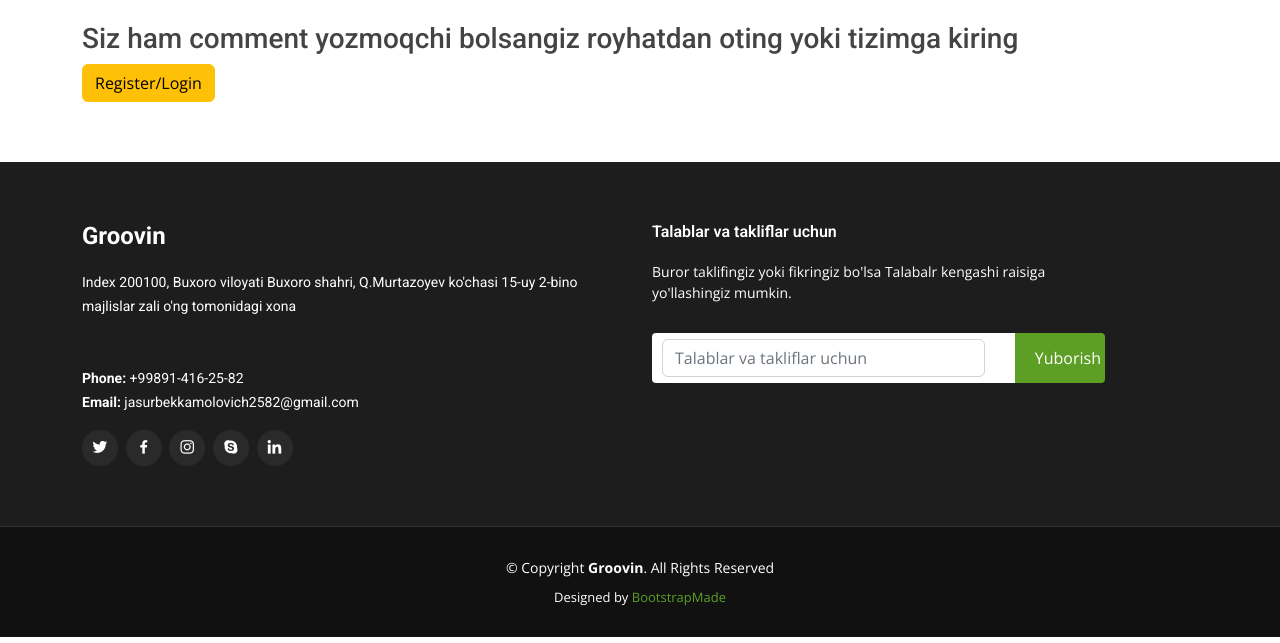
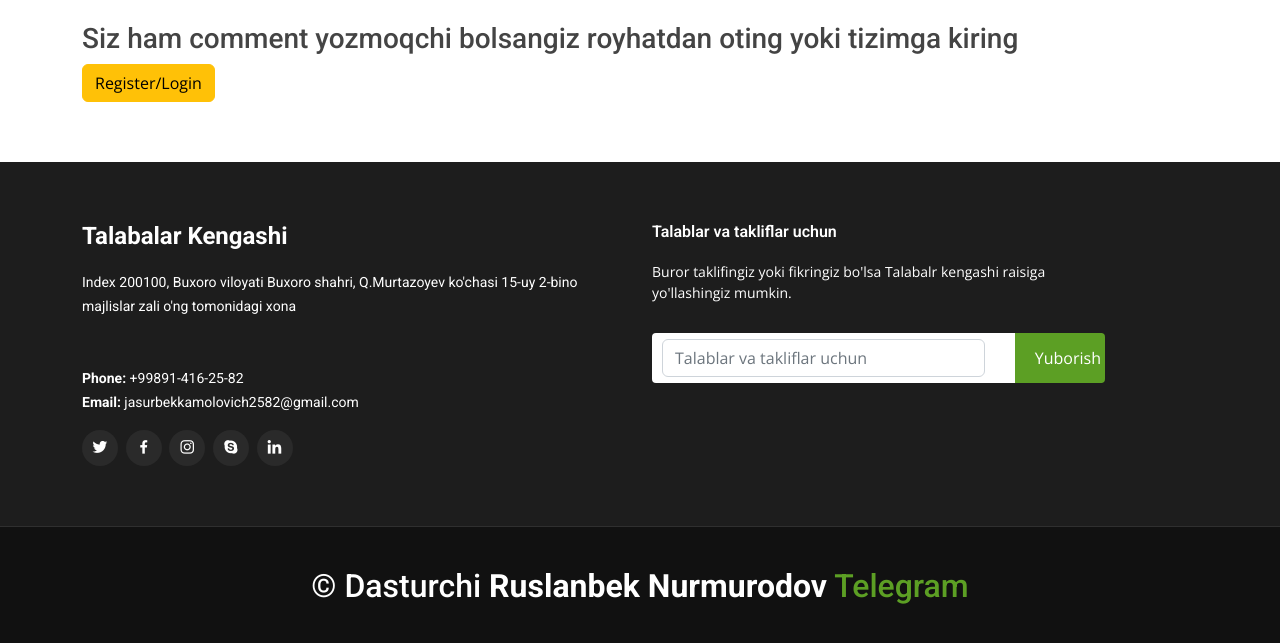
Before and after one commit to google-ishchisi/BMTI_Kengash.uzz, a Django app: page /detail/1/ in a window 1280 px wide. Shown: the part 2244-2887 px from the top of the page. Run offline with Django 4.2, Linux system fonts and the light colour scheme; data comes from the database, SQL or seed files in the repository; some libraries are stand-ins or nearby versions.

Commit message:
first commit

```diff
--- a/templates/footer.html
+++ b/templates/footer.html
@@ -6,7 +6,7 @@
 
           <div class="col-lg-6 col-md-6">
             <div class="footer-info">
-              <h3>Groovin</h3>
+              <h3> Talabalar Kengashi</h3>
               <p>
                 Index 200100, Buxoro viloyati Buxoro shahri, Q.Murtazoyev ko'chasi 15-uy 2-bino majlislar zali o'ng tomonidagi xona <br><br><br>
                 <strong>Phone:</strong> +99891-416-25-82<br>
@@ -38,14 +38,10 @@
 
     <div class="container">
       <div class="copyright">
-        &copy; Copyright <strong><span>Groovin</span></strong>. All Rights Reserved
       </div>
       <div class="credits">
-        <!-- All the links in the footer should remain intact. -->
-        <!-- You can delete the links only if you purchased the pro version. -->
-        <!-- Licensing information: https://bootstrapmade.com/license/ -->
-        <!-- Purchase the pro version with working PHP/AJAX contact form: https://bootstrapmade.com/groovin-free-bootstrap-theme/ -->
-        Designed by <a href="https://bootstrapmade.com/">BootstrapMade</a>
+
+        <h2>&copy; Dasturchi <strong> Ruslanbek Nurmurodov</strong> <a href="https://t.me/Nurmurodov_Ruslan">Telegram</a></h2>
       </div>
     </div>
   </footer><!-- End Footer -->
```
Also changed, not shown: 1 other file.
